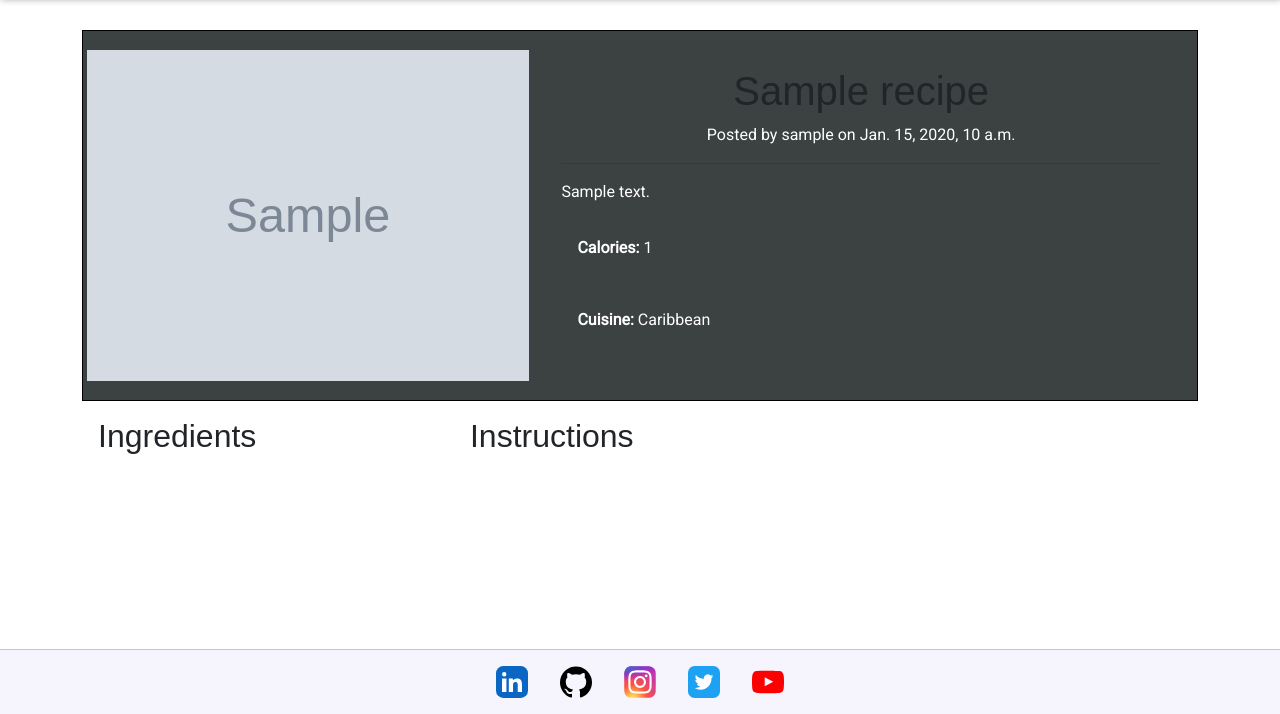
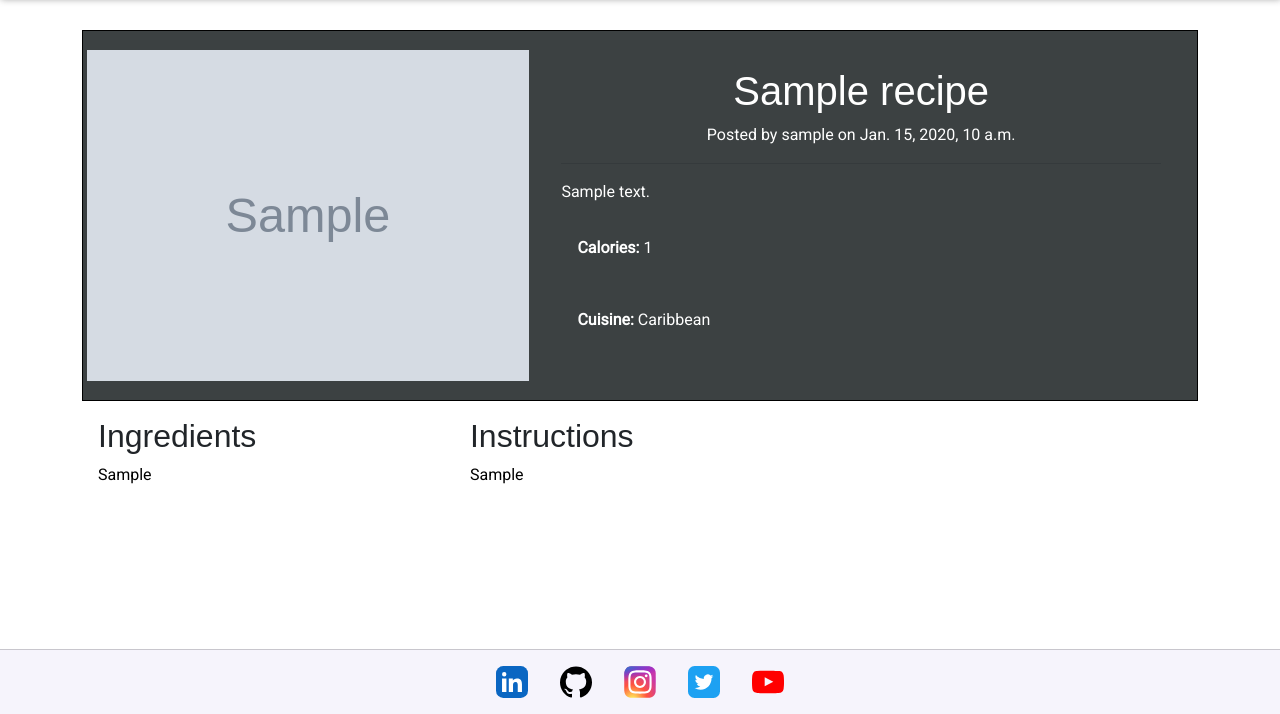
Before and after one commit to DaniCarmo/Yummy-Blog, a Django app: page /recipes/1/ in a window 1280 px wide. Shown: the part 86-800 px from the top of the page. Run offline with Django 5.2, Linux system fonts and the light colour scheme; tables that the repository leaves empty hold one stand-in row (values such as "Sample post"); grey boxes marked "Sample" are stand-in pictures; parts of the project's set-up code (start-up, migrations or seed data) failed here and were passed over; some libraries are stand-ins or nearby versions; some web fonts are replaced.

Commit message:
update recipe detail style

```diff
--- a/recipes/templates/recipes/recipes.html
+++ b/recipes/templates/recipes/recipes.html
@@ -7,7 +7,7 @@
 <div class="container d-flex flex-row flex-wrap justify-content-center">
     {% for recipe in recipes %}
     <a href="{% url 'recipe_detail' recipe.id %}" class="recipes" aria-label="Click to view {{recipe.title}}">
-        <div class="card m-3 latest" style="width: 18rem;">
+        <div class="card m-3" style="width: 18rem;">
             <img src="{{recipe.image.url}}" class="card-img-top" alt="{{recipe.image_alt}}">
             <div class="card-body">
                 <h2 class="card-title">{{recipe.title}}</h2>
--- a/static/css/base.css
+++ b/static/css/base.css
@@ -90,11 +90,8 @@ img.logo {
 
 .recipes:hover {
     cursor: pointer;
+    border: var(--orange)
  }
-
-.latest:hover {
-    border: var(--orange) 1px;
-}
 
 .back-colour {
     background-color: var(--pastel);
@@ -107,13 +104,17 @@ img.logo {
     background-color: #3C4142;
 }
 
-.recipe-info h2, p {
+.recipe-info h1, p {
     color: var(--white);
 }
 
 .recipe-container {
     display: flex;
     flex-direction: column;
+}
+
+.recipe-container p {
+    color: var(--black);
 }
 
 .ingredients, .instructions, .recipe-detail {
```
